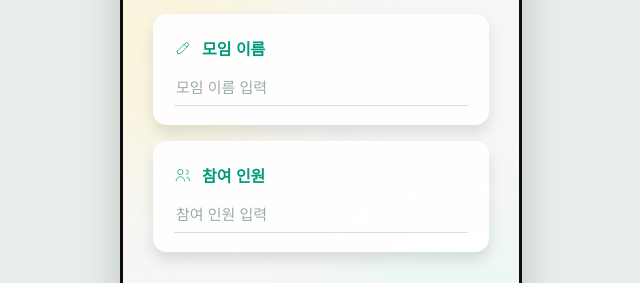
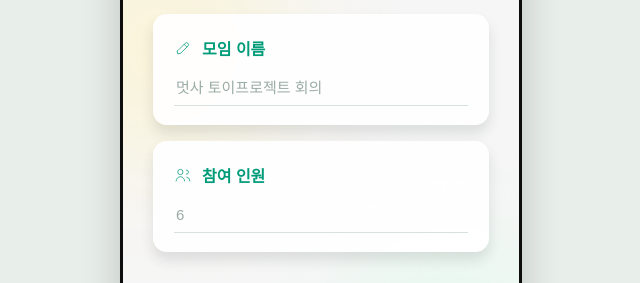
Before and after one commit to LikeLion-Catholic-univ-14th/TOY_1_FE, a React (Vite) app in the folder MeetPick/: page / in a window 1280 px wide. Both pictures are taken after a click on the button "모임 만들기". Shown: the part 313-596 px from the top of the page, without its empty margins (319-959 px from the left). Built offline with nearby package versions, Linux system fonts and the light colour scheme.

Commit message:
입력창 placeholder 수정정

```diff
--- a/MeetPick/src/App.jsx
+++ b/MeetPick/src/App.jsx
@@ -149,7 +149,7 @@ function App() {
               onChange={(e) =>
                 setMeetingName(e.target.value)
               }
-              placeholder="모임 이름 입력"
+              placeholder="멋사 토이프로젝트 회의"
             />
           </label>
 
@@ -185,7 +185,7 @@ function App() {
               onChange={(e) =>
                 setParticipantCount(e.target.value)
               }
-              placeholder="참여 인원 입력"
+              placeholder="6"
             />
           </label>
         </div>
```
